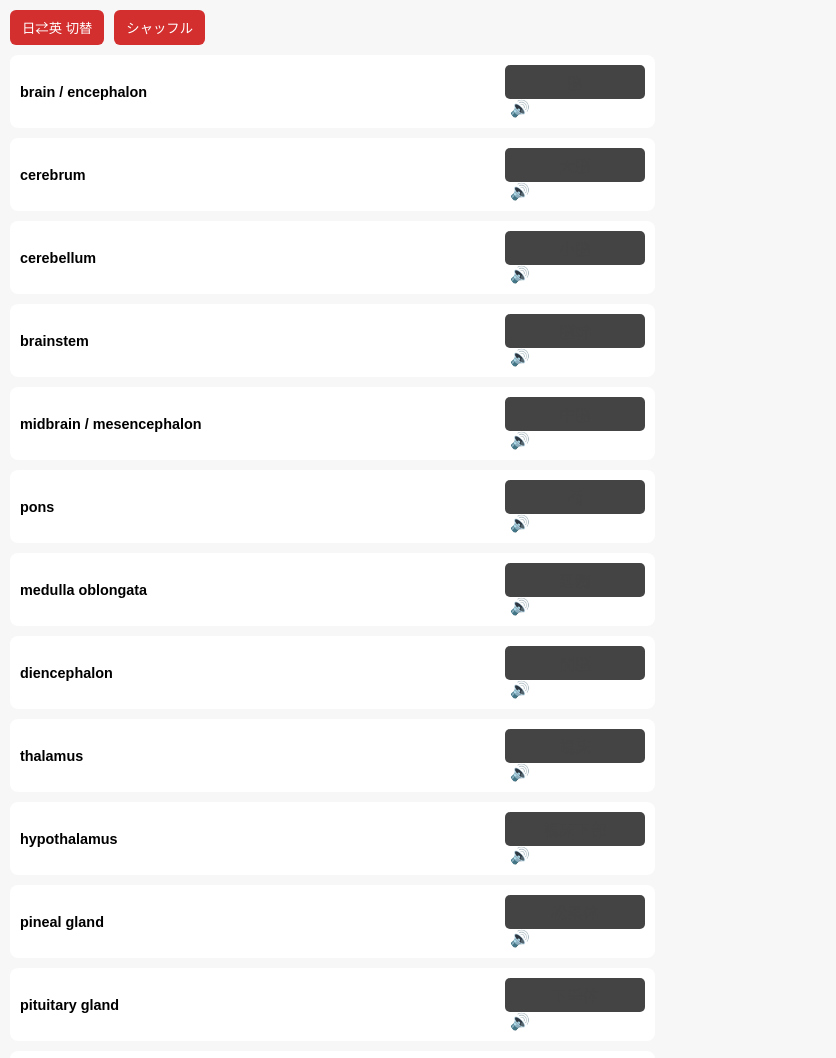
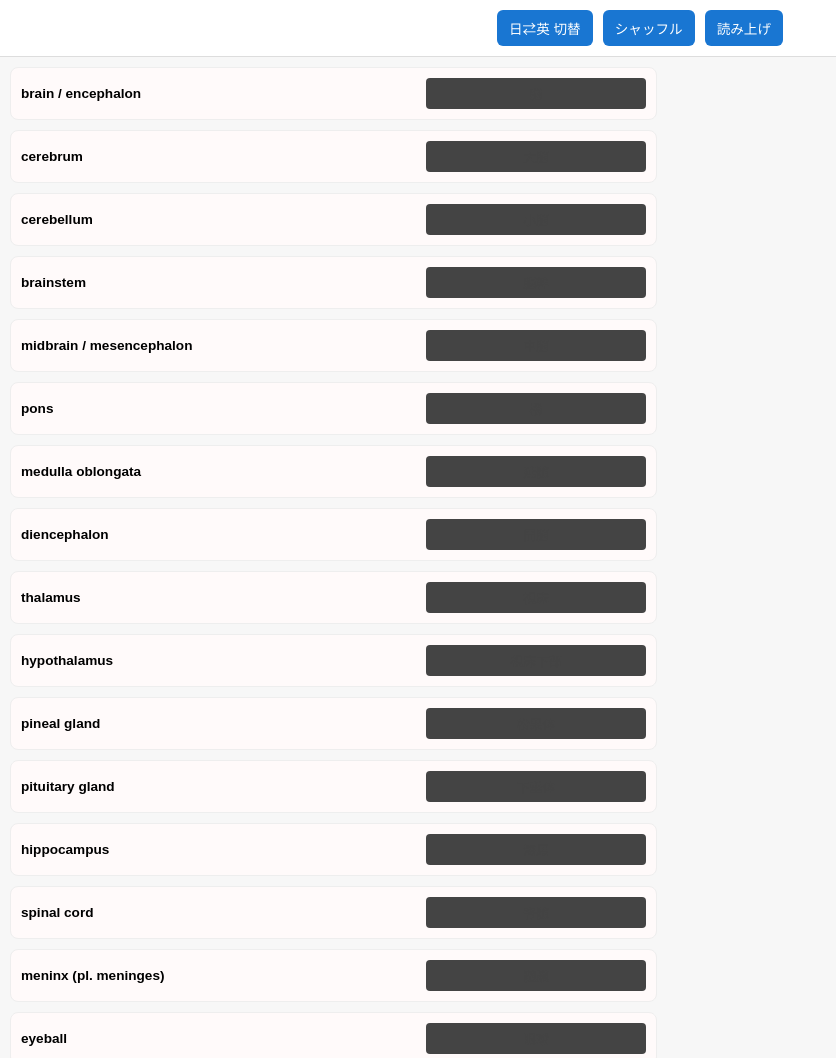
Before and after one commit to malignant-neoplasm/anatomy-quiz-n3, a plain HTML site: page index.html in a window 1280 px wide. Shown: the top 1058 px of the page, without its empty margins (0-836 px from the left). Drawn offline with Linux system fonts and the light colour scheme.

Commit message:
Update index.html

```diff
--- a/index.html
+++ b/index.html
@@ -2,75 +2,97 @@
 <html lang="ja">
 <head>
 <meta charset="UTF-8">
-<meta name="viewport" content="width=device-width, initial-scale=1.0">
-<title>Anatomy Quiz</title>
+<title>Anatomy Quiz (Organs)</title>
 
 <style>
 body {
   font-family: sans-serif;
+  margin: 0;
   background: #f7f7f7;
-  margin: 0;
-  padding: 10px;
 }
 
+/* ===== 上部コントロール ===== */
 .controls {
+  position: sticky;
+  top: 0;
+  background: #ffffff;
+  padding: 10px;
   display: flex;
   gap: 10px;
-  margin-bottom: 10px;
+  justify-content: center;
+  border-bottom: 1px solid #ddd;
+  z-index: 10;
 }
 
 button {
   padding: 8px 12px;
   border: none;
   border-radius: 6px;
-  background: #d32f2f;
+  background: #1976d2;
   color: white;
   cursor: pointer;
+  font-size: 0.85em;
+}
+button:hover {
+  background: #1565c0;
 }
 
-.container {
+/* ===== クイズ本体 ===== */
+.quiz {
   display: flex;
   flex-wrap: wrap;
   gap: 10px;
+  padding: 10px;
 }
 
-.card {
+.item {
   width: calc(50% - 5px);
-  background: white;
+  background: #fffafa;
+  border: 1px solid #eee;
+  border-radius: 8px;
   padding: 10px;
-  border-radius: 8px;
+
   display: flex;
   justify-content: space-between;
   align-items: center;
 }
 
-.word {
+/* 問題文 */
+.q {
   font-weight: bold;
-  font-size: 0.9em;
+  font-size: 0.85em;
+  flex: 1;
 }
 
-.mask {
+/* 黒枠（ここが超重要） */
+.a {
+  width: 220px;              /* ←固定で揃える */
+  text-align: center;
   background: #444;
   color: #444;
-  padding: 5px 10px;
-  border-radius: 5px;
+  border-radius: 4px;
+  padding: 6px 0;
   cursor: pointer;
-  min-width: 120px;
-  text-align: center;
+  transition: 0.2s;
+  font-size: 0.8em;
+  margin-left: 10px;
+  white-space: nowrap;
+  overflow: hidden;
 }
 
-.mask.show {
+.a.show {
   background: #fff9c4;
   color: #d32f2f;
 }
 
-.speak {
-  margin-left: 5px;
-  cursor: pointer;
-}
-
-@media (max-width: 650px) {
-  .card { width: 100%; }
+/* スマホ */
+@media (max-width: 600px) {
+  .item {
+    width: 100%;
+  }
+  .a {
+    width: 180px;
+  }
 }
 </style>
 </head>
@@ -80,14 +102,15 @@ button {
 <div class="controls">
   <button onclick="toggleMode()">日⇄英 切替</button>
   <button onclick="shuffle()">シャッフル</button>
+  <button onclick="speakAll()">読み上げ</button>
 </div>
 
-<div class="container" id="container"></div>
+<div id="quiz" class="quiz"></div>
 
 <script>
 let mode = "enToJp";
 
-let data = [
+const data = [
 ["brain / encephalon","脳"],
 ["cerebrum","大脳"],
 ["cerebellum","小脳"],
@@ -143,41 +166,32 @@ let data = [
 ];
 
 function render() {
-  const container = document.getElementById("container");
-  container.innerHTML = "";
+  const quiz = document.getElementById("quiz");
+  quiz.innerHTML = "";
 
-  data.forEach(([en, jp]) => {
-    let q = mode === "enToJp" ? en : jp;
-    let a = mode === "enToJp" ? jp : en;
+  data.forEach(d => {
+    const item = document.createElement("div");
+    item.className = "item";
 
-    const card = document.createElement("div");
-    card.className = "card";
+    const q = document.createElement("div");
+    q.className = "q";
 
-    const word = document.createElement("div");
-    word.className = "word";
-    word.innerText = q;
+    const a = document.createElement("div");
+    a.className = "a";
 
-    const mask = document.createElement("div");
-    mask.className = "mask";
-    mask.innerText = a;
+    if (mode === "enToJp") {
+      q.textContent = d[0];
+      a.textContent = d[1];
+    } else {
+      q.textContent = d[1];
+      a.textContent = d[0];
+    }
 
-    mask.onclick = () => {
-      mask.classList.toggle("show");
-    };
+    a.onclick = () => a.classList.toggle("show");
 
-    const speak = document.createElement("span");
-    speak.className = "speak";
-    speak.innerText = "🔊";
-    speak.onclick = () => speakWord(q);
-
-    const right = document.createElement("div");
-    right.appendChild(mask);
-    right.appendChild(speak);
-
-    card.appendChild(word);
-    card.appendChild(right);
-
-    container.appendChild(card);
+    item.appendChild(q);
+    item.appendChild(a);
+    quiz.appendChild(item);
   });
 }
 
@@ -191,10 +205,13 @@ function shuffle() {
   render();
 }
 
-function speakWord(text) {
-  const utter = new SpeechSynthesisUtterance(text);
-  utter.lang = "en-US";
-  speechSynthesis.speak(utter);
+function speakAll() {
+  data.forEach(d => {
+    const text = mode === "enToJp" ? d[0] : d[1];
+    const uttr = new SpeechSynthesisUtterance(text);
+    uttr.lang = mode === "enToJp" ? "en-US" : "ja-JP";
+    speechSynthesis.speak(uttr);
+  });
 }
 
 render();
```
